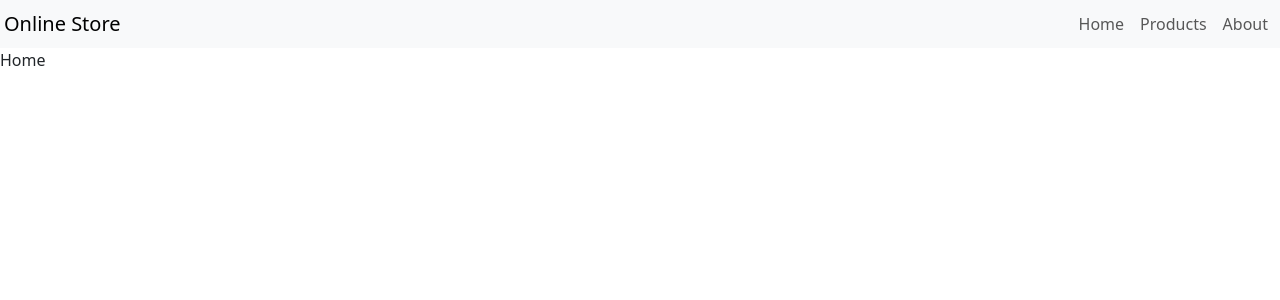
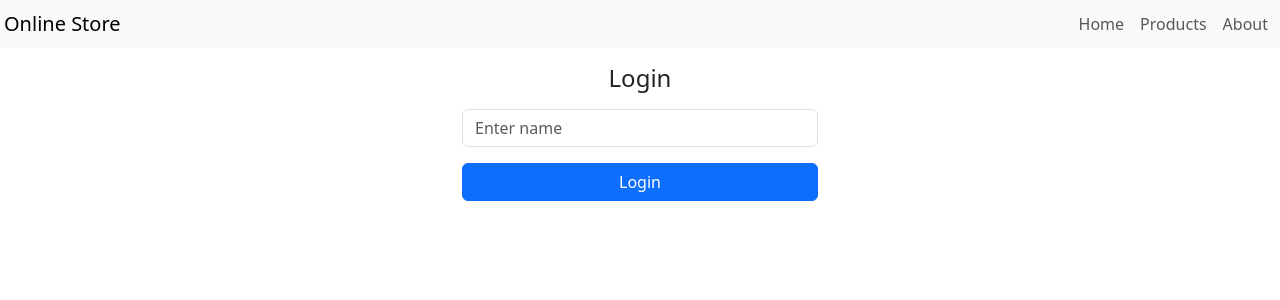
Before and after one commit to Pav85/online-store-app, a React (Create React App) app: page / in a window 1280 px wide. Shown: the top 300 px of the page. Built offline with nearby package versions, Linux system fonts and the light colour scheme.

Commit message:
Update Home.js

```diff
--- a/src/components/home/Home.js
+++ b/src/components/home/Home.js
@@ -1,5 +1,5 @@
 import React, { useState } from "react";
-import { Form, Button } from "react-bootstrap";
+import { Container, Row, Col, Form, Button } from "react-bootstrap";
 
 const Home = () => {
   const [name, setName] = useState("");
@@ -14,7 +14,38 @@ const Home = () => {
     setName("");
   };
 
-  return <div>Home</div>;
+  return (
+    <Container className="mt-3">
+      <Row className="justify-content-center mb-3">
+        <Col md={4}>
+          {!loggedIn ? (
+            <Form>
+              <Form.Group controlId="formName">
+                <h4 className="text-center mb-3 main-heading">Login</h4>
+                <Form.Control
+                  type="text"
+                  placeholder="Enter name"
+                  value={name}
+                  onChange={(e) => setName(e.target.value)}
+                ></Form.Control>
+              </Form.Group>
+              <Button
+                variant="primary"
+                onClick={handleLogin}
+                className="mt-3 w-100 text-center"
+              >
+                Login
+              </Button>
+            </Form>
+          ) : (
+            <div>
+              <h1>Hello</h1>
+            </div>
+          )}
+        </Col>
+      </Row>
+    </Container>
+  );
 };
 
 export default Home;
```
